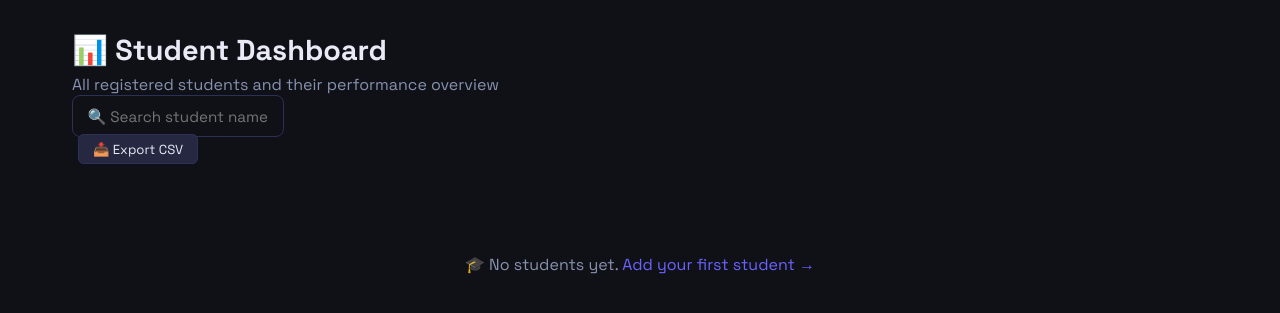
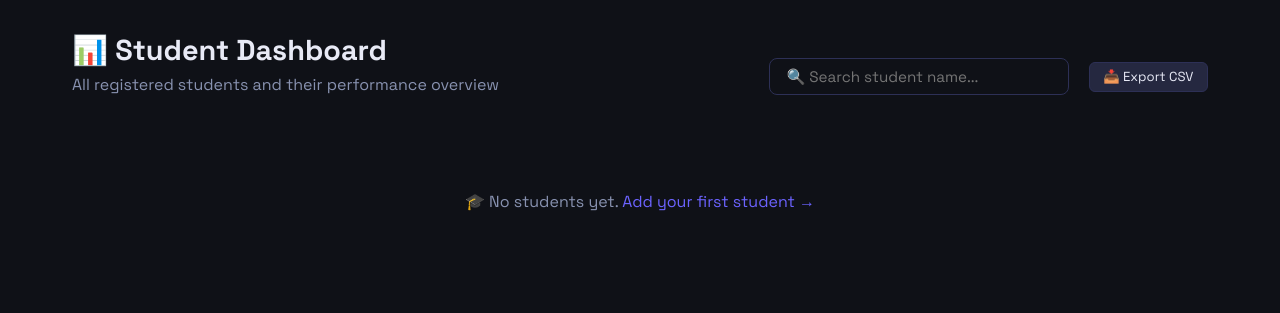
Before and after one commit to Jiyagupta20/AcadPredict, a Flask app: page /dashboard in a window 1280 px wide. Shown: the part 58-371 px from the top of the page. Run offline with Flask 3, Linux system fonts and the light colour scheme; a user stored in the database is signed in; data that the repository does not hold is empty.

Commit message:
style: enhance dashboard UI for search and export components

```diff
--- a/static/style.css
+++ b/static/style.css
@@ -27,9 +27,20 @@ body { font-family: var(--font); background: var(--bg); color: var(--text); min-
 
 /* LAYOUT */
 .container { max-width: 1200px; margin: 0 auto; padding: 2rem; }
-.page-header { margin-bottom: 2rem; }
+.page-header {
+  display: flex;
+  justify-content: space-between;
+  align-items: flex-end;
+  margin-bottom: 2rem;
+  gap: 1.5rem;
+  flex-wrap: wrap;
+}
 .page-header h2 { font-size: 1.8rem; font-weight: 700; }
 .page-header p { color: var(--muted); margin-top: .4rem; }
+.header-actions { display: flex; align-items: center; gap: .8rem; }
+.search-container input { width: 300px; padding: .5rem 1rem; }
+.btn-export { background: rgba(0,210,255,.1); border-color: var(--accent2); color: var(--accent2); }
+.btn-export:hover { background: var(--accent2); color: #000; border-color: var(--accent2); }
 
 /* FORMS */
 .form-card { background: var(--surface); border: 1px solid #2d3056; border-radius: var(--radius); padding: 2rem; }
```
